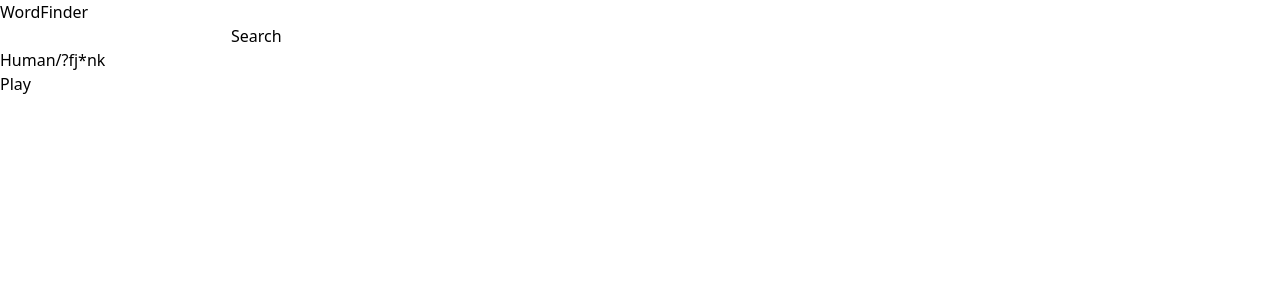
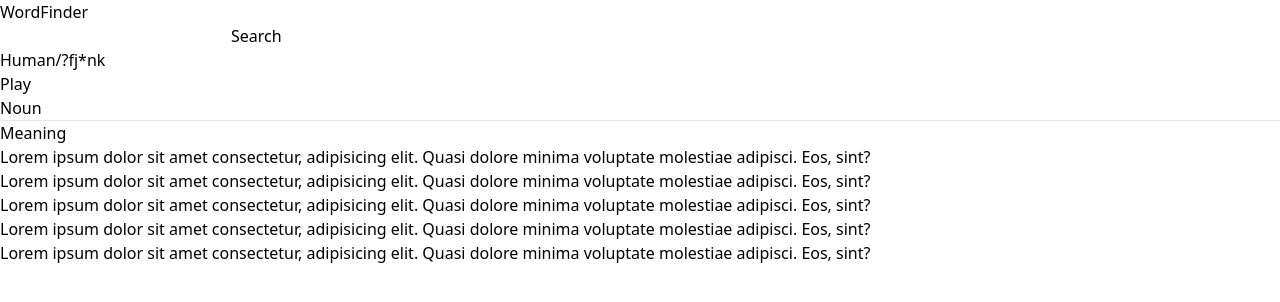
Before and after one commit to Yoanna16/dictionary-app, a React (Vite) app: page / in a window 1280 px wide. Shown: the top 302 px of the page. Built offline with nearby package versions, Linux system fonts and the light colour scheme.

Commit message:
add meaning styling

```diff
--- a/src/App.jsx
+++ b/src/App.jsx
@@ -6,7 +6,7 @@ const url = 'https://api.dictionaryapi.dev/api/v2/entries/en/<word>'
     <nav className="my-2 h-14 flex flex-row items-center">
       <h3 className="text-indigo-600 font-bold text-2x1">WordFinder</h3>
     </nav>
-    <input type="text" className="m-5 w-full bg-gray-100 border-none outline-none rounded-lg px-3 py-4 shadow" />
+    <input type="text" className="w-full bg-gray-100 border-none outline-none rounded-lg px-3 py-4 shadow" />
     <button className="-mx-16 bg-gray-300 px-3 py-4 rounded-lg">
       Search
     </button>
@@ -20,9 +20,18 @@ const url = 'https://api.dictionaryapi.dev/api/v2/entries/en/<word>'
     </div>
 
     <div className="my-3">
-      <div>
-
+      <div className="flex flex-row items-center text-lg font-bold font-serif">
+        <p>Noun</p>
+        <hr className="w-full ml-10"/>
       </div>
+      <p className="text-gray-800 mt-3 font-semibold">Meaning</p>
+      <ul className="list-disc px-10 text-gray-800 text-sm space-y-2">
+        <li>Lorem ipsum dolor sit amet consectetur, adipisicing elit. Quasi dolore minima voluptate molestiae adipisci. Eos, sint?</li>
+        <li>Lorem ipsum dolor sit amet consectetur, adipisicing elit. Quasi dolore minima voluptate molestiae adipisci. Eos, sint?</li>
+        <li>Lorem ipsum dolor sit amet consectetur, adipisicing elit. Quasi dolore minima voluptate molestiae adipisci. Eos, sint?</li>
+        <li>Lorem ipsum dolor sit amet consectetur, adipisicing elit. Quasi dolore minima voluptate molestiae adipisci. Eos, sint?</li>
+        <li>Lorem ipsum dolor sit amet consectetur, adipisicing elit. Quasi dolore minima voluptate molestiae adipisci. Eos, sint?</li>
+      </ul>
     </div>
     </div>
   )
```
